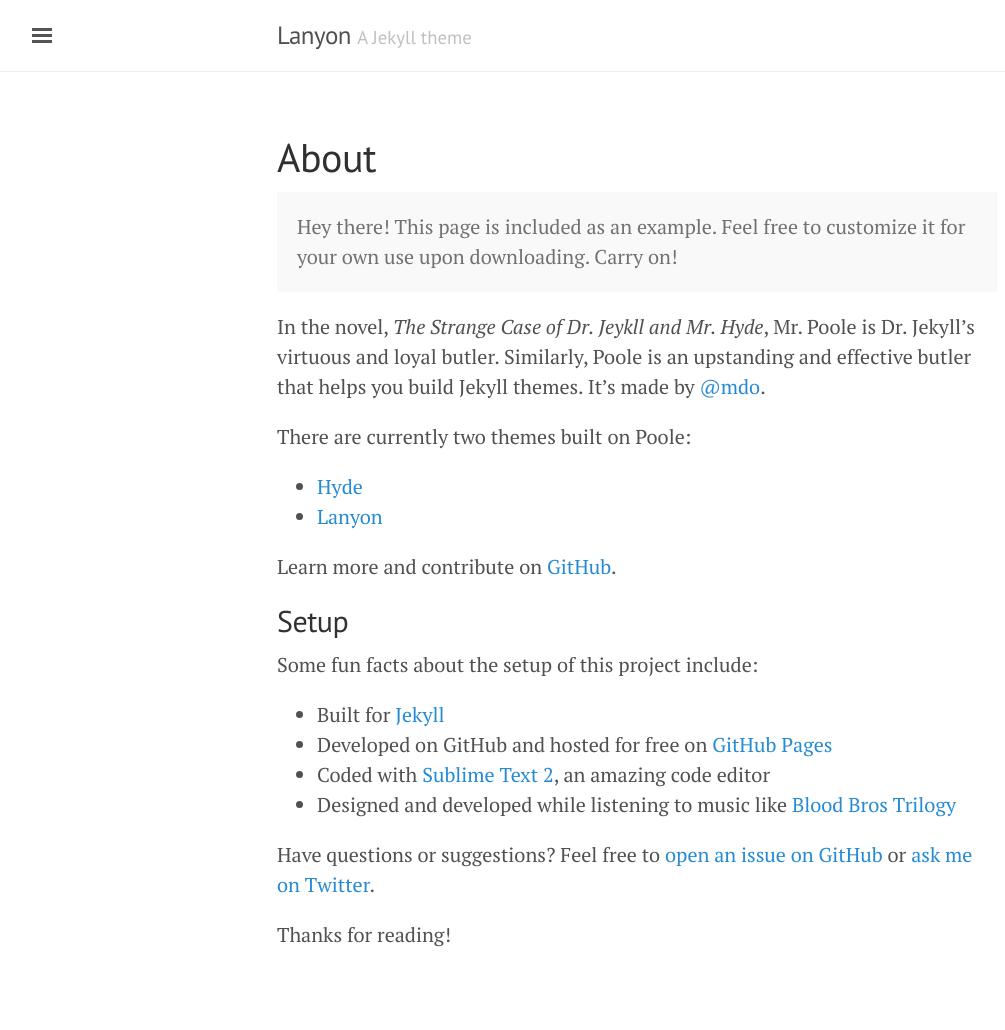
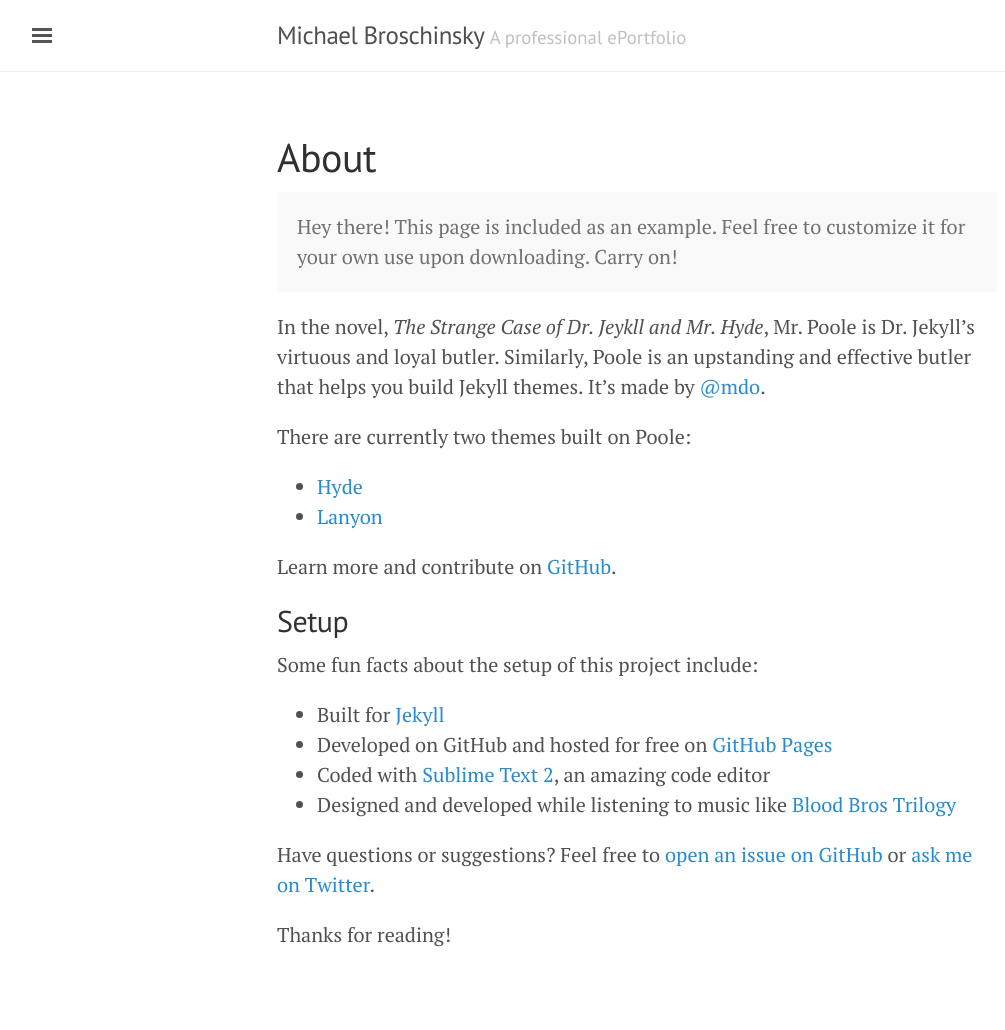
Before and after one commit to MichaelBroschinsky/michael.broschinsky.org, a Jekyll site: the page built from about.md, in a window 1280 px wide. Shown: the whole page, without its empty margins (3-1008 px from the left). Built offline with Jekyll 4.4.1, drawn with Linux system fonts in a browser that asks for light colours.

Commit message:
Some small changes
Some small changes.

```diff
--- a/_config.yml
+++ b/_config.yml
@@ -2,21 +2,22 @@
 #
 # Use of `relative_permalinks` ensures post links from the index work properly.
 permalink:           pretty
-relative_permalinks: true
+# relative_permalinks: true
 
 # Setup
-title:               Lanyon
-tagline:             'A Jekyll theme'
-description:         'A reserved <a href="http://jekyllrb.com" target="_blank">Jekyll</a> theme that places the utmost gravity on content with a hidden drawer. Made by <a href="https://twitter.com/mdo" target="_blank">@mdo</a>.'
-url:                 http://lanyon.getpoole.com
+title:               Michael Broschinsky
+tagline:             'A professional ePortfolio'
+description:         'My careers in state government and higher education.'
+url:                 http://michael.broschinsky.org
 baseurl:             ''
-paginate:            5
+# paginate:            5
 
 # About/contact
 author:
-  name:              Mark Otto
-  url:               https://twitter.com/mdo
-  email:             markdotto@gmail.com
+  name:              Michael Broschinsky
+# Mark Otto uses url to point to his Twitter page.
+  url:               https://twitter.com/mikebroschinsky
+  email:             mikebroschinsky@gmail.com
 
 # Custom vars
 version:             1.0.0
--- a/_includes/sidebar.html
+++ b/_includes/sidebar.html
@@ -9,7 +9,7 @@
   </div>
 
   <nav class="sidebar-nav">
-    <a class="sidebar-nav-item{% if page.url == site.baseurl %} active{% endif %}" href="{{ site.baseurl }}/">Home</a>
+    <p><a class="sidebar-nav-item{% if page.url == site.baseurl %} active{% endif %}" href="{{ site.baseurl }}/">Home</a></p>
 
     {% comment %}
       The code below dynamically generates a sidebar nav of pages with
@@ -20,14 +20,12 @@
     {% for node in pages_list %}
       {% if node.title != null %}
         {% if node.layout == "page" %}
-          <a class="sidebar-nav-item{% if page.url == node.url %} active{% endif %}" href="{{ node.url }}">{{ node.title }}</a>
+          <p><a class="sidebar-nav-item{% if page.url == node.url %} active{% endif %}" href="{{ node.url }}">{{ node.title }}</a></p>
         {% endif %}
       {% endif %}
     {% endfor %}
 
-    <a class="sidebar-nav-item" href="{{ site.github.repo }}/archive/v{{ site.version }}.zip">Download</a>
-    <a class="sidebar-nav-item" href="{{ site.github.repo }}">GitHub project</a>
-    <span class="sidebar-nav-item">Currently v{{ site.version }}</span>
+    <p class="sidebar-nav-item">Website at v {{ site.version }}</p>
   </nav>
 
   <div class="sidebar-item">
```
